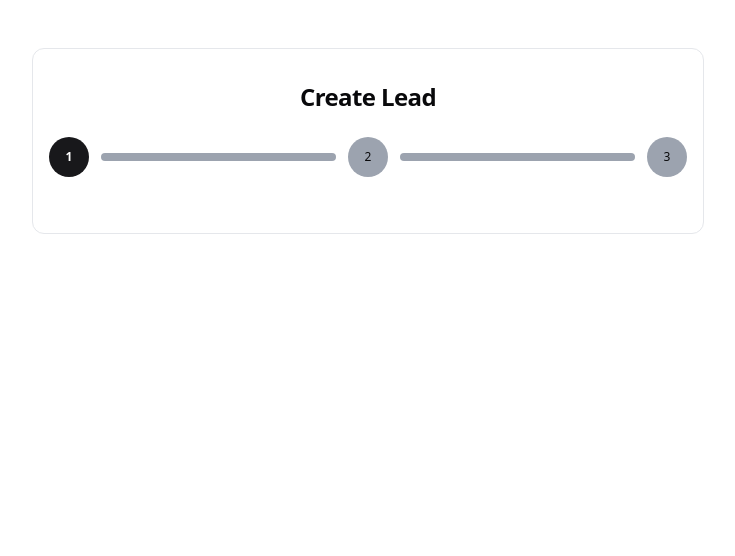
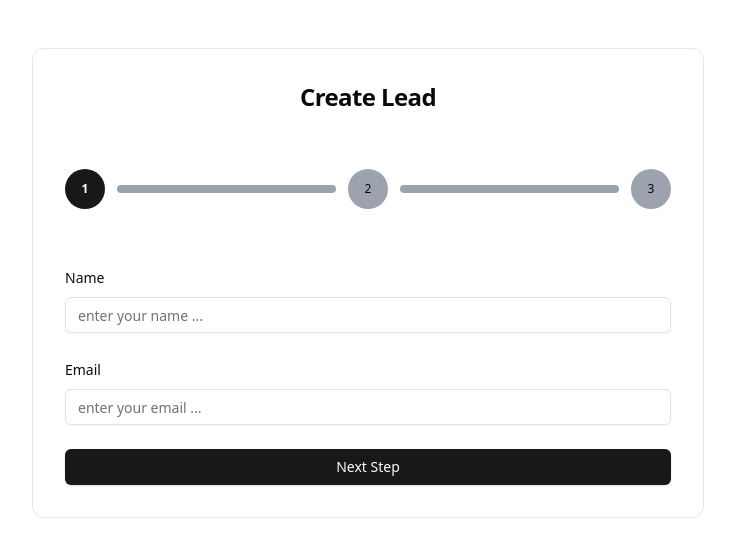
Before and after one commit to MSKhodadady/lead-management, a Next.js app: page /create in a window 1280 px wide. Shown: the top 556 px of the page, without its empty margins (272-1007 px from the left). Built offline with nearby package versions, Linux system fonts and the light colour scheme.

Commit message:
feat: create lead step 1

```diff
--- a/package.json
+++ b/package.json
@@ -9,6 +9,8 @@
     "lint": "next lint"
   },
   "dependencies": {
+    "@hookform/resolvers": "^3.10.0",
+    "@radix-ui/react-label": "^2.1.1",
     "@radix-ui/react-slot": "^1.1.1",
     "class-variance-authority": "^0.7.1",
     "clsx": "^2.1.1",
@@ -16,8 +18,10 @@
     "next": "15.1.6",
     "react": "^18.2.0",
     "react-dom": "^18.2.0",
+    "react-hook-form": "^7.54.2",
     "tailwind-merge": "^2.6.0",
-    "tailwindcss-animate": "^1.0.7"
+    "tailwindcss-animate": "^1.0.7",
+    "zod": "^3.24.1"
   },
   "devDependencies": {
     "@eslint/eslintrc": "^3",
--- a/src/app/create/page.tsx
+++ b/src/app/create/page.tsx
@@ -2,19 +2,92 @@
 
 import { MainLayout } from "@/components/layout/Main";
 import { H1 } from "@/components/typography/H1";
+import { Button } from "@/components/ui/button";
+import {
+  FormControl,
+  FormField,
+  FormItem,
+  FormLabel,
+} from "@/components/ui/form";
+import { Input } from "@/components/ui/input";
 import { Stepper } from "@/components/ui/Stepper";
+import { zodResolver } from "@hookform/resolvers/zod";
 import { useState } from "react";
+import { FormProvider, useForm } from "react-hook-form";
+import { z } from "zod";
+
+const formSchema = z.object({
+  name: z.string(),
+  email: z.string().email(),
+  inquirySource: z.string(),
+});
+
+type FormType = z.infer<typeof formSchema>;
 
 export default function CreateLeadPage() {
   const [activeStep, setActiveStep] = useState(1);
 
+  const form = useForm<FormType>({
+    resolver: zodResolver(formSchema),
+    defaultValues: {
+      email: "",
+      inquirySource: "Google",
+      name: "",
+    },
+  });
+  const { handleSubmit, control } = form;
+
+  function onSubmit(values: FormType) {}
+
   return (
-    <MainLayout className="items-start px-4 gap-6">
+    <MainLayout className="items-start px-8 ">
+      <title>Create Lead</title>
       <H1 className="text-2xl lg:text-2xl text-center w-full">Create Lead</H1>
 
       <Stepper steps={["1", "2", "3"]} active={activeStep} />
 
-      <div></div>
+      <FormProvider {...form}>
+        <form
+          onSubmit={handleSubmit(onSubmit)}
+          className={`w-full flex flex-col gap-6 ${
+            activeStep == 1 ? "" : "display-none"
+          }`}
+        >
+          <FormField
+            control={control}
+            name="name"
+            render={({ field }) => (
+              <FormItem>
+                <FormLabel>Name</FormLabel>
+                <FormControl>
+                  <Input placeholder="enter your name ..." {...field} />
+                </FormControl>
+              </FormItem>
+            )}
+          />
+
+          <FormField
+            control={control}
+            name="email"
+            render={({ field }) => (
+              <FormItem>
+                <FormLabel>Email</FormLabel>
+                <FormControl>
+                  <Input placeholder="enter your email ..." {...field} />
+                </FormControl>
+              </FormItem>
+            )}
+          />
+
+          <Button
+            type="button"
+            className="w-full"
+            onClick={() => setActiveStep(2)}
+          >
+            Next Step
+          </Button>
+        </form>
+      </FormProvider>
     </MainLayout>
   );
 }
--- /dev/null
+++ b/src/components/ui/form.tsx
@@ -0,0 +1,179 @@
+"use client";
+
+import * as LabelPrimitive from "@radix-ui/react-label";
+import { Slot } from "@radix-ui/react-slot";
+import * as React from "react";
+import {
+  Controller,
+  ControllerProps,
+  FieldPath,
+  FieldValues,
+  FormProvider,
+  useFormContext,
+} from "react-hook-form";
+
+import { Label } from "@/components/ui/label";
+import { cn } from "@/lib/utils";
+
+const Form = FormProvider;
+
+type FormFieldContextValue<
+  TFieldValues extends FieldValues = FieldValues,
+  TName extends FieldPath<TFieldValues> = FieldPath<TFieldValues>
+> = {
+  name: TName;
+};
+
+const FormFieldContext = React.createContext<FormFieldContextValue>(
+  {} as FormFieldContextValue
+);
+
+const FormField = <
+  TFieldValues extends FieldValues = FieldValues,
+  TName extends FieldPath<TFieldValues> = FieldPath<TFieldValues>
+>({
+  ...props
+}: ControllerProps<TFieldValues, TName>) => {
+  return (
+    <FormFieldContext.Provider value={{ name: props.name }}>
+      <Controller {...props} />
+    </FormFieldContext.Provider>
+  );
+};
+
+const useFormField = () => {
+  const fieldContext = React.useContext(FormFieldContext);
+  const itemContext = React.useContext(FormItemContext);
+  const { getFieldState, formState } = useFormContext();
+
+  const fieldState = getFieldState(fieldContext.name, formState);
+
+  if (!fieldContext) {
+    throw new Error("useFormField should be used within <FormField>");
+  }
+
+  const { id } = itemContext;
+
+  return {
+    id,
+    name: fieldContext.name,
+    formItemId: `${id}-form-item`,
+    formDescriptionId: `${id}-form-item-description`,
+    formMessageId: `${id}-form-item-message`,
+    ...fieldState,
+  };
+};
+
+type FormItemContextValue = {
+  id: string;
+};
+
+const FormItemContext = React.createContext<FormItemContextValue>(
+  {} as FormItemContextValue
+);
+
+const FormItem = React.forwardRef<
+  HTMLDivElement,
+  React.HTMLAttributes<HTMLDivElement>
+>(({ className, ...props }, ref) => {
+  const id = React.useId();
+
+  return (
+    <FormItemContext.Provider value={{ id }}>
+      <div ref={ref} className={cn("space-y-2", className)} {...props} />
+    </FormItemContext.Provider>
+  );
+});
+FormItem.displayName = "FormItem";
+
+const FormLabel = React.forwardRef<
+  React.ElementRef<typeof LabelPrimitive.Root>,
+  React.ComponentPropsWithoutRef<typeof LabelPrimitive.Root>
+>(({ className, ...props }, ref) => {
+  const { error, formItemId } = useFormField();
+
+  return (
+    <Label
+      ref={ref}
+      className={cn(error && "text-destructive", className)}
+      htmlFor={formItemId}
+      {...props}
+    />
+  );
+});
+FormLabel.displayName = "FormLabel";
+
+const FormControl = React.forwardRef<
+  React.ElementRef<typeof Slot>,
+  React.ComponentPropsWithoutRef<typeof Slot>
+>(({ ...props }, ref) => {
+  const { error, formItemId, formDescriptionId, formMessageId } =
+    useFormField();
+
+  return (
+    <Slot
+      ref={ref}
+      id={formItemId}
+      aria-describedby={
+        !error
+          ? `${formDescriptionId}`
+          : `${formDescriptionId} ${formMessageId}`
+      }
+      aria-invalid={!!error}
+      {...props}
+    />
+  );
+});
+FormControl.displayName = "FormControl";
+
+const FormDescription = React.forwardRef<
+  HTMLParagraphElement,
+  React.HTMLAttributes<HTMLParagraphElement>
+>(({ className, ...props }, ref) => {
+  const { formDescriptionId } = useFormField();
+
+  return (
+    <p
+      ref={ref}
+      id={formDescriptionId}
+      className={cn("text-[0.8rem] text-muted-foreground", className)}
+      {...props}
+    />
+  );
+});
+FormDescription.displayName = "FormDescription";
+
+const FormMessage = React.forwardRef<
+  HTMLParagraphElement,
+  React.HTMLAttributes<HTMLParagraphElement>
+>(({ className, children, ...props }, ref) => {
+  const { error, formMessageId } = useFormField();
+  const body = error ? String(error?.message) : children;
+
+  if (!body) {
+    return null;
+  }
+
+  return (
+    <p
+      ref={ref}
+      id={formMessageId}
+      className={cn("text-[0.8rem] font-medium text-destructive", className)}
+      {...props}
+    >
+      {body}
+    </p>
+  );
+});
+FormMessage.displayName = "FormMessage";
+
+export {
+  Form,
+  FormControl,
+  FormDescription,
+  FormField,
+  FormItem,
+  FormLabel,
+  FormMessage,
+  useFormField,
+};
--- /dev/null
+++ b/src/components/ui/input.tsx
@@ -0,0 +1,22 @@
+import * as React from "react"
+
+import { cn } from "@/lib/utils"
+
+const Input = React.forwardRef<HTMLInputElement, React.ComponentProps<"input">>(
+  ({ className, type, ...props }, ref) => {
+    return (
+      <input
+        type={type}
+        className={cn(
+          "flex h-9 w-full rounded-md border border-input bg-transparent px-3 py-1 text-base shadow-sm transition-colors file:border-0 file:bg-transparent file:text-sm file:font-medium file:text-foreground placeholder:text-muted-foreground focus-visible:outline-none focus-visible:ring-1 focus-visible:ring-ring disabled:cursor-not-allowed disabled:opacity-50 md:text-sm",
+          className
+        )}
+        ref={ref}
+        {...props}
+      />
+    )
+  }
+)
+Input.displayName = "Input"
+
+export { Input }
--- /dev/null
+++ b/src/components/ui/label.tsx
@@ -0,0 +1,26 @@
+"use client"
+
+import * as React from "react"
+import * as LabelPrimitive from "@radix-ui/react-label"
+import { cva, type VariantProps } from "class-variance-authority"
+
+import { cn } from "@/lib/utils"
+
+const labelVariants = cva(
+  "text-sm font-medium leading-none peer-disabled:cursor-not-allowed peer-disabled:opacity-70"
+)
+
+const Label = React.forwardRef<
+  React.ElementRef<typeof LabelPrimitive.Root>,
+  React.ComponentPropsWithoutRef<typeof LabelPrimitive.Root> &
+    VariantProps<typeof labelVariants>
+>(({ className, ...props }, ref) => (
+  <LabelPrimitive.Root
+    ref={ref}
+    className={cn(labelVariants(), className)}
+    {...props}
+  />
+))
+Label.displayName = LabelPrimitive.Root.displayName
+
+export { Label }
```
Also changed, not shown: 1 other file (tests, documents, lock files or other folders).
